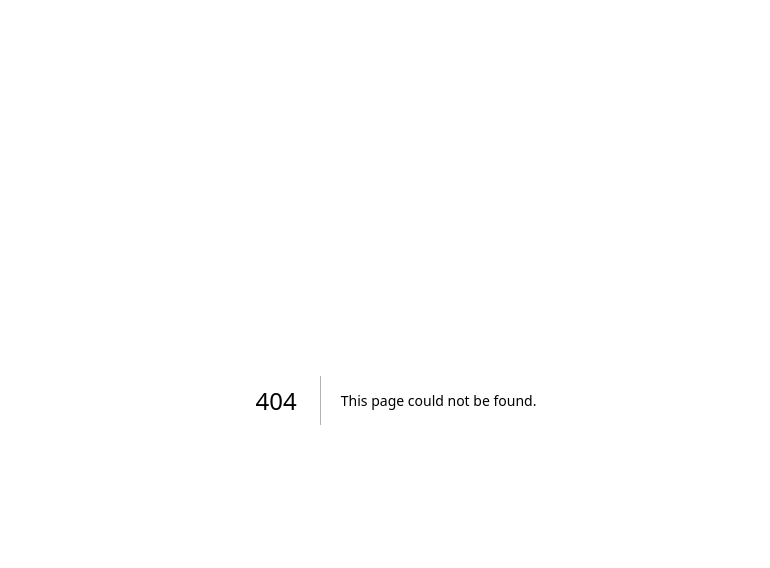
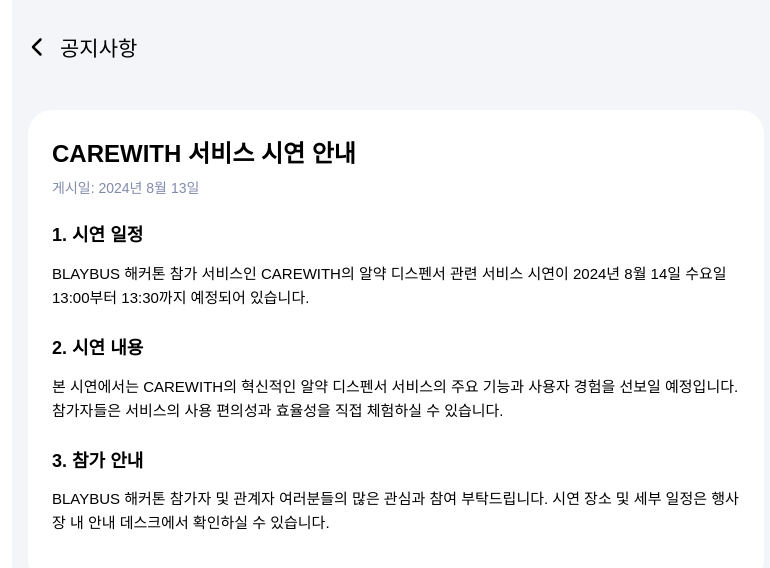
Before and after one commit to carewith/carewith-fe, a Next.js app: page /mypage/setting/notice in a window 1280 px wide. Before the commit this address had no page. Shown: the top 568 px of the page, without its empty margins (244-1014 px from the left). Built offline with nearby package versions, Linux system fonts and the light colour scheme; a web font is replaced by a local one.

Commit message:
공지사항 구현 및 404에러 방지

```diff
--- /dev/null
+++ b/src/app/mypage/setting/notice/page.tsx
@@ -0,0 +1,82 @@
+"use client";
+import styled from "styled-components";
+import { SettingHeader } from "@/components/settingPage/SettingHeader";
+import { SettingContainer } from "@/components/Container.styles";
+
+const NoticePage = () => {
+  return (
+    <SettingContainer>
+      <SettingHeader title="공지사항" />
+      <ContentSection>
+        <Title>CAREWITH 서비스 시연 안내</Title>
+        <LastUpdated>게시일: 2024년 8월 13일</LastUpdated>
+        <NoticeContent>
+          <Section>
+            <SectionTitle>1. 시연 일정</SectionTitle>
+            <Paragraph>
+              BLAYBUS 해커톤 참가 서비스인 CAREWITH의 알약 디스펜서 관련 서비스
+              시연이 2024년 8월 14일 수요일 13:00부터 13:30까지 예정되어
+              있습니다.
+            </Paragraph>
+          </Section>
+          <Section>
+            <SectionTitle>2. 시연 내용</SectionTitle>
+            <Paragraph>
+              본 시연에서는 CAREWITH의 혁신적인 알약 디스펜서 서비스의 주요
+              기능과 사용자 경험을 선보일 예정입니다. 참가자들은 서비스의 사용
+              편의성과 효율성을 직접 체험하실 수 있습니다.
+            </Paragraph>
+          </Section>
+          <Section>
+            <SectionTitle>3. 참가 안내</SectionTitle>
+            <Paragraph>
+              BLAYBUS 해커톤 참가자 및 관계자 여러분들의 많은 관심과 참여
+              부탁드립니다. 시연 장소 및 세부 일정은 행사장 내 안내 데스크에서
+              확인하실 수 있습니다.
+            </Paragraph>
+          </Section>
+        </NoticeContent>
+      </ContentSection>
+    </SettingContainer>
+  );
+};
+
+export default NoticePage;
+
+const ContentSection = styled.section`
+  background-color: white;
+  border-radius: 24px;
+  padding: 24px;
+  margin-top: 16px;
+`;
+
+const Title = styled.h1`
+  font-size: 24px;
+  font-weight: 700;
+  margin-bottom: 8px;
+`;
+
+const LastUpdated = styled.p`
+  font-size: 14px;
+  color: ${({ theme }) => theme.colors.grey.grey02};
+  margin-bottom: 24px;
+`;
+
+const NoticeContent = styled.div`
+  font-size: 15px;
+  line-height: 1.6;
+`;
+
+const Section = styled.div`
+  margin-bottom: 24px;
+`;
+
+const SectionTitle = styled.h2`
+  font-size: 18px;
+  font-weight: 600;
+  margin-bottom: 12px;
+`;
+
+const Paragraph = styled.p`
+  margin-bottom: 12px;
+`;
--- a/src/components/mypage/myPage.styles.tsx
+++ b/src/components/mypage/myPage.styles.tsx
@@ -154,3 +154,63 @@
     background-color: ${({ theme }) => theme.colors.primary.blue02};
   }
 `;
+
+export const ModalOverlay = styled.div`
+  position: fixed;
+  top: 0;
+  left: 0;
+  right: 0;
+  bottom: 0;
+  background-color: rgba(0, 0, 0, 0.5);
+  display: flex;
+  justify-content: center;
+  align-items: flex-end;
+  z-index: 1000;
+`;
+
+export const ModalContent = styled.div`
+  background-color: white;
+  width: 100%;
+  max-width: 768px;
+
+  border-top-left-radius: 24px;
+  border-top-right-radius: 24px;
+  padding: 20px;
+`;
+
+export const ModalHandle = styled.div`
+  width: 40px;
+  height: 4px;
+  background-color: ${({ theme }) => theme.colors.grey.grey03};
+  border-radius: 2px;
+  margin: 0 auto 20px;
+`;
+
+export const ModalTitle = styled.h3`
+  font-size: 18px;
+  margin-bottom: 20px;
+  text-align: center;
+`;
+
+export const InputWrapper = styled.div`
+  margin-bottom: 20px;
+`;
+
+export const Input = styled.input`
+  width: 100%;
+  padding: 10px;
+  border: 1px solid ${({ theme }) => theme.colors.grey.grey03};
+  border-radius: 8px;
+  font-size: 16px;
+`;
+
+export const ModalButton = styled.button`
+  width: 100%;
+  padding: 12px;
+  background-color: ${({ theme }) => theme.colors.primary.blue02};
+  color: white;
+  border: none;
+  border-radius: 12px;
+  font-size: 16px;
+  cursor: pointer;
+`;
```
Also changed, not shown: src/app/mypage/page.tsx (+24 -6 lines).
